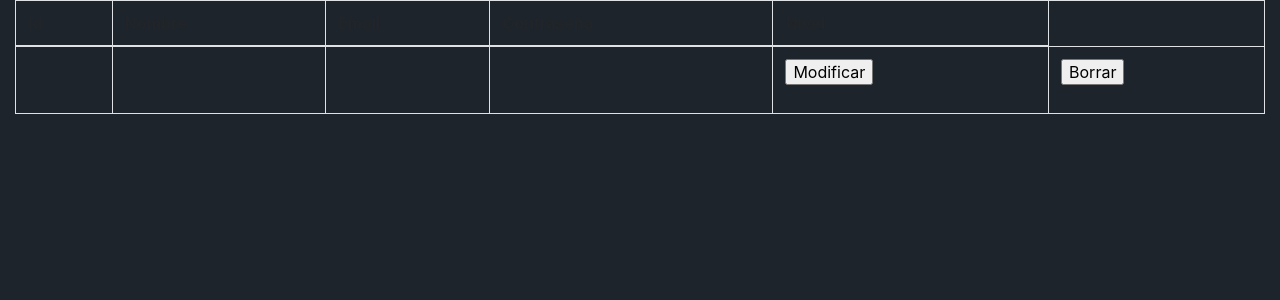
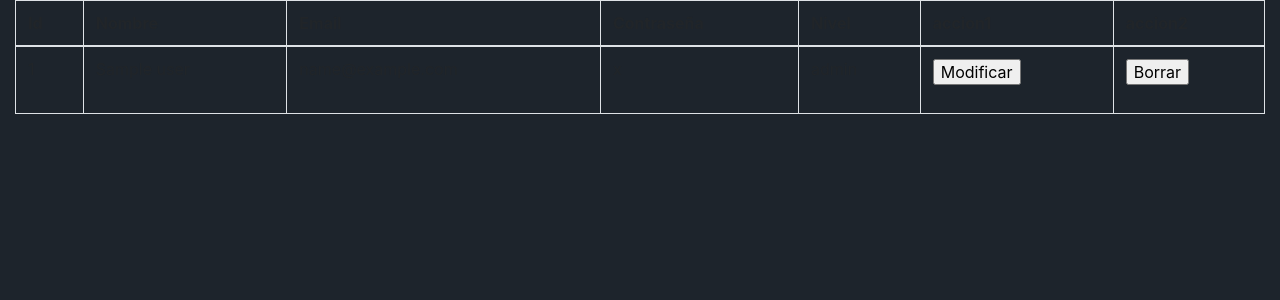
Before and after one commit to SergioMorenoAntequera/CeliaMaps, a Laravel app: template resources/views/user/index.blade.php in a window 1280 px wide. Shown: the top 300 px of the page. Run offline with Laravel 8, Linux system fonts and the light colour scheme; the template is opened without the code that fills it: most values are stand-ins (such as "Sample title", 1, 10 or a date in 2020); parts of the project's set-up code (start-up, migrations or seed data) failed here and were passed over.

Commit message:
Actualizo usuarios
Desde casa

```diff
--- a/app/Http/Controllers/UserController.php
+++ b/app/Http/Controllers/UserController.php
@@ -21,7 +21,7 @@
     public function index()
     {
         $userList = User::all();
-        return view('user.index', ['userLIst'=>$userList]);
+        return view('user.index', ['userList'=>$userList]);
     }
 
     /**
--- a/resources/views/user/index.blade.php
+++ b/resources/views/user/index.blade.php
@@ -7,15 +7,16 @@
 <table class="table table-bordered table-hover">
     <thead>
         <tr>
-            <th>Id</th><th>Nombre</th><th>Email</th><th>Contraseña</th><th>Nivel</th>
+            <th>Id</th><th>Nombre</th><th>Email</th><th>Contraseña</th><th>Nivel</th><th>accion1</th><th>accion2</th>
         </tr>
     </thead>
-    @foreach ($userList as $User)
+    @foreach ($userList as $user)
         <tr>
             <td>{{$user->id}}</td>
             <td>{{$user->name}}</td>
             <td>{{$user->email}}</td>
             <td>{{$user->password}}</td>
+            <td>{{$user->level}}</td>
 
             <td style = "margin: 0 auto;">
                 <form action="{{route('user.edit',$user->id)}}" method="GET">
```
Also changed, not shown: 3 other files.
